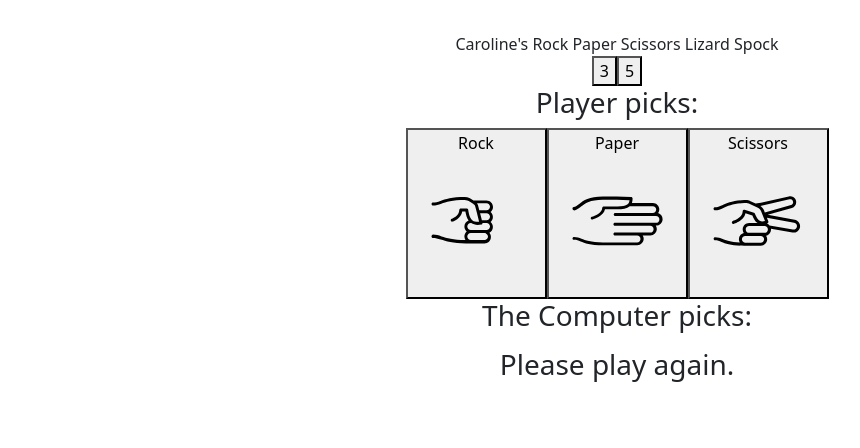
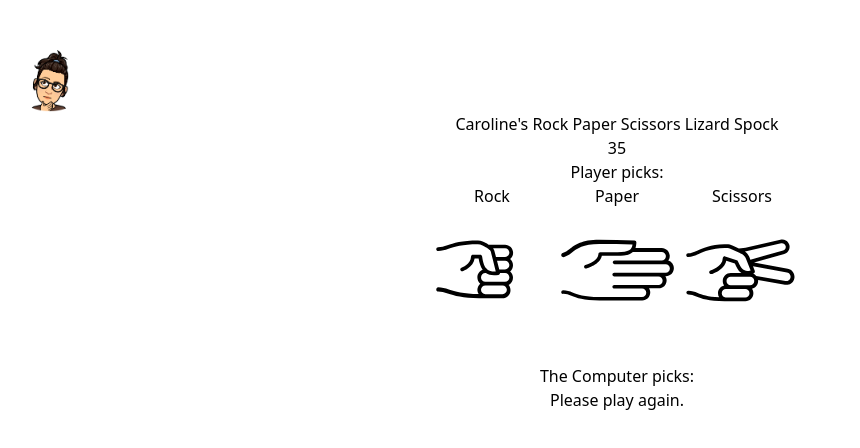
Before and after one commit to caro-turnbull/RockPaperScissorsLizardSpock, a React (Vite) app: page / in a window 1280 px wide. Shown: the top 448 px of the page, without its empty margins (23-883 px from the left). Built offline with nearby package versions, Linux system fonts and the light colour scheme.

Commit message:
added tailwind and commeneted out setTimeout spinner

```diff
--- a/package.json
+++ b/package.json
@@ -16,7 +16,8 @@
     "@mui/material": "^5.14.18",
     "bootstrap": "^5.3.3",
     "react": "^18.2.0",
-    "react-dom": "^18.2.0"
+    "react-dom": "^18.2.0",
+    "react-spinners": "^0.13.8"
   },
   "devDependencies": {
     "@types/react": "^18.2.15",
--- a/src/App.jsx
+++ b/src/App.jsx
@@ -1,24 +1,27 @@
 import { useState } from 'react';
 
 import './App.css';
-import 'bootstrap/dist/css/bootstrap.min.css';
+import './index.css';
+// import 'bootstrap/dist/css/bootstrap.min.css';
 
 import UserPick from './Components/UserPick';
 import NavBar from './Components/NavBar';
 import CompPick from './Components/ComputerPick';
 import Results from './Components/Results';
 
-
 function App() {
 
   return (
     <>
+    <div className="container mx-auto">
+
       <NavBar />
       <div>
         <UserPick />
         <CompPick />
         <Results />
       </div>
+    </div>
     </>
   );
 }
--- a/src/Components/ComputerPick.jsx
+++ b/src/Components/ComputerPick.jsx
@@ -1,10 +1,12 @@
 import { useState, useContext } from 'react';
 import { DataContext } from '../Providers/dataProvider';
+import ClipLoader from "react-spinners/ClipLoader";
+import { red } from '@mui/material/colors';
 
 
 
 function CompPick() {
-  const { compChoice } = useContext(DataContext);
+  const { compChoice, loading } = useContext(DataContext);
 
   let includeImage;
   if (compChoice !== 'None') {
@@ -14,11 +16,29 @@ function CompPick() {
   return (
     <>
       <h3>The Computer picks:</h3>
+      {loading ? (<>
+        <ClipLoader
+        color={red}
+        loading={loading}
+        // cssOverride={override}
+        size={150}
+        aria-label="Loading Spinner"
+        data-testid="loader"
+      />
+      <div>load</div>
+      </>
+      ) : (
       <div>
         <p>{compChoice.name}</p>
-     {includeImage}
-     </div>
+        {includeImage}
+      </div>
+      )}
+     {/* <div className="sweet-loading"> */}
+      {/* <button onClick={() => setLoading(!loading)}>Toggle Loader</button>
+      <input value={color} onChange={(input) => setColor(input.target.value)} placeholder="Color of the loader" /> */}
+
+
     </>
-  );
+  )
 }
 export default CompPick;
--- a/src/Components/NavBar.jsx
+++ b/src/Components/NavBar.jsx
@@ -17,7 +17,8 @@ function NavBar() {
 
   return (
     <>
-     Caroline's Rock Paper Scissors Lizard Spock
+    <img src='hmmm.png' width='80' alt='CPT'/>
+     <p>Caroline's Rock Paper Scissors Lizard Spock</p>
       <div>
         <button onClick={() => chooseGame(3)}>3</button>
         <button onClick={() => chooseGame(5)}>5</button>
--- a/src/Components/Results.jsx
+++ b/src/Components/Results.jsx
@@ -17,7 +17,7 @@ function Results() {
 
   return (
     <>
-      <h3>{resultHeader} </h3>
+      <h1>{resultHeader} </h1>
       <br/>
       {result.reason}
     </>
--- a/src/Providers/dataProvider.jsx
+++ b/src/Providers/dataProvider.jsx
@@ -11,6 +11,7 @@ export default function DataProvider(props) {
   const [userChoice, setUserChoice] = useState('Rock');
   const [game, setGame] = useState(options3);
   const [result, setResult] = useState('');
+  const [loading, setLoading] = useState('');
 
   function chooseGame(number) {
     setGame(number === 5 ? options5 : options3);
@@ -19,12 +20,17 @@ export default function DataProvider(props) {
     console.log("whats this game look like", game);
   }
 
-  function userClick(name) {
-    setUserChoice(name);
-    console.log("set user choic in the click");
-    compChooses(game.length);
-    // getResults(userChoice, compChoice.name);
-    // console.log("are we gertting results?", result);
+  const userClick = (name) => {
+    // console.log("loading?", loading)
+    // setLoading(true);
+    // console.log("loading true", loading)
+    // setTimeout(() => {
+    //   setLoading(false);
+      // console.log("loading false", loading)
+      setUserChoice(name);
+      console.log("set user choic in the click");
+      compChooses(game.length);
+    // }, 1200);
   };
 
   // //will only run after userClick
--- a/src/data.js
+++ b/src/data.js
@@ -1,33 +1,33 @@
 export const options3 = [
   {
     number: 0,
-    name: 'Rock',
-    img: 'public/hands/fist.svg'
+    name: "Rock",
+    img: "/hands/fist.svg",
   },
   {
     number: 1,
-    name: 'Paper',
-    img: 'public/hands/hand.svg'
+    name: "Paper",
+    img: "/hands/hand.svg",
   },
   {
     number: 2,
-    name: 'Scissors',
-    img: 'public/hands/scissors.svg'
-  }
+    name: "Scissors",
+    img: "/hands/scissors.svg",
+  },
 ];
 
 export const options5 = [
   ...options3,
   {
     number: 3,
-    name: 'Lizard',
-    img: 'public/hands/lizard.svg'
+    name: "Lizard",
+    img: "/hands/lizard.svg",
   },
   {
     number: 4,
-    name: 'Spock',
-    img: 'public/hands/vulcan.svg'
-  }
+    name: "Spock",
+    img: "/hands/vulcan.svg",
+  },
 ];
 
 export default { options3, options5 };
--- a/src/index.css
+++ b/src/index.css
@@ -1,3 +1,8 @@
+@import "tailwindcss/base";
+@import "tailwindcss/components";
+@import "tailwindcss/utilities";
+
+/*
 :root {
   font-family: Inter, system-ui, Avenir, Helvetica, Arial, sans-serif;
   line-height: 1.5;
@@ -66,4 +71,4 @@ button:focus-visible {
   button {
     background-color: #f9f9f9;
   }
-}
+} */
--- a/src/main.jsx
+++ b/src/main.jsx
@@ -3,9 +3,9 @@ import ReactDOM from 'react-dom/client';
 import App from './App.jsx';
 import DataProvider from './Providers/dataProvider.jsx';
 // import { ThemeProvider } from '@mui/material/styles';
-import theme from './theme';
+// import theme from './theme';
 // import ResultProvider from './Providers/resultsProvider.jsx';
-// import './index.css';
+import './index.css';
 
 ReactDOM.createRoot(document.getElementById('root')).render(
   <React.StrictMode>
--- a/tailwind.config.js
+++ b/tailwind.config.js
@@ -1,8 +1,8 @@
 /** @type {import('tailwindcss').Config} */
-export default {
-  content: [],
+module.exports = {
+  content: ["./src/**/*.{js,jsx,ts,tsx}"],
   theme: {
     extend: {},
   },
   plugins: [],
-}
+};
```
Also changed, not shown: public/hmmm.png (added), src/Components/HandsButton.jsx (line endings or trailing spaces), 1 other file (tests, documents, lock files or other folders).
